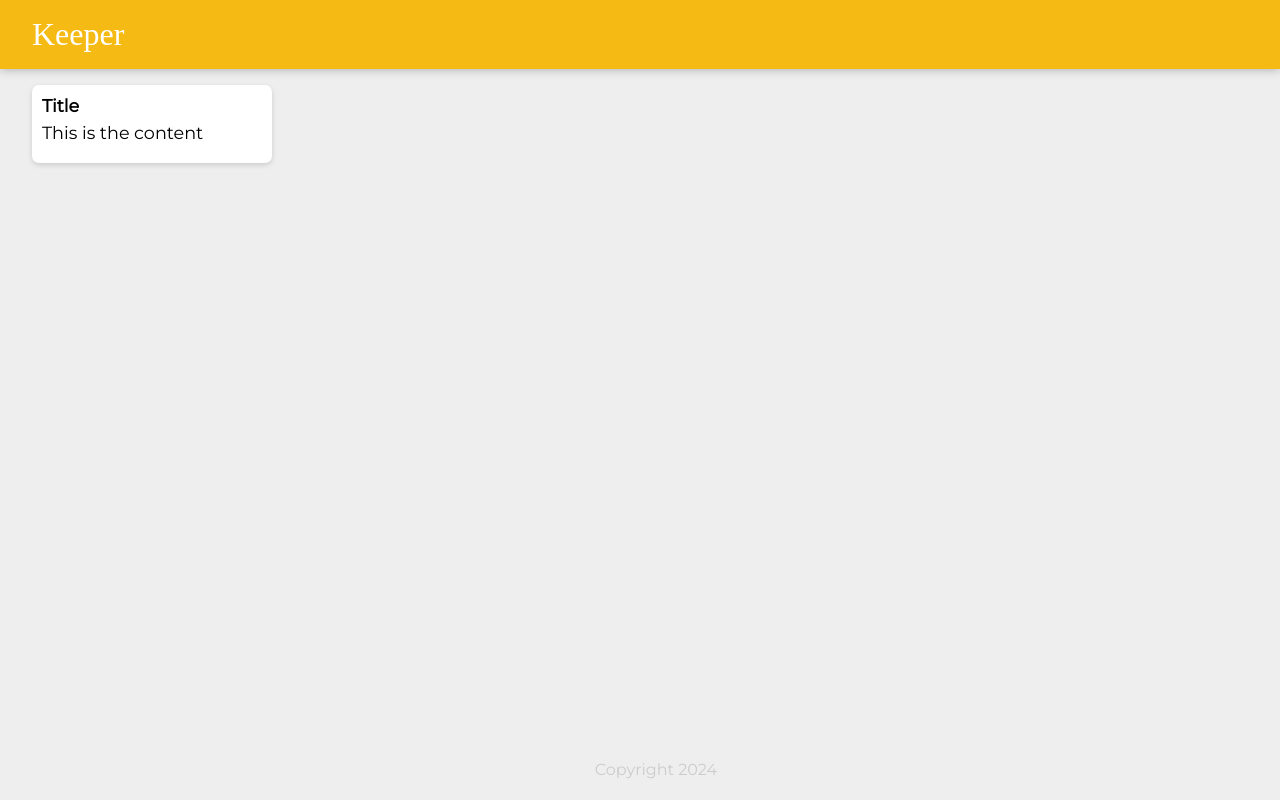
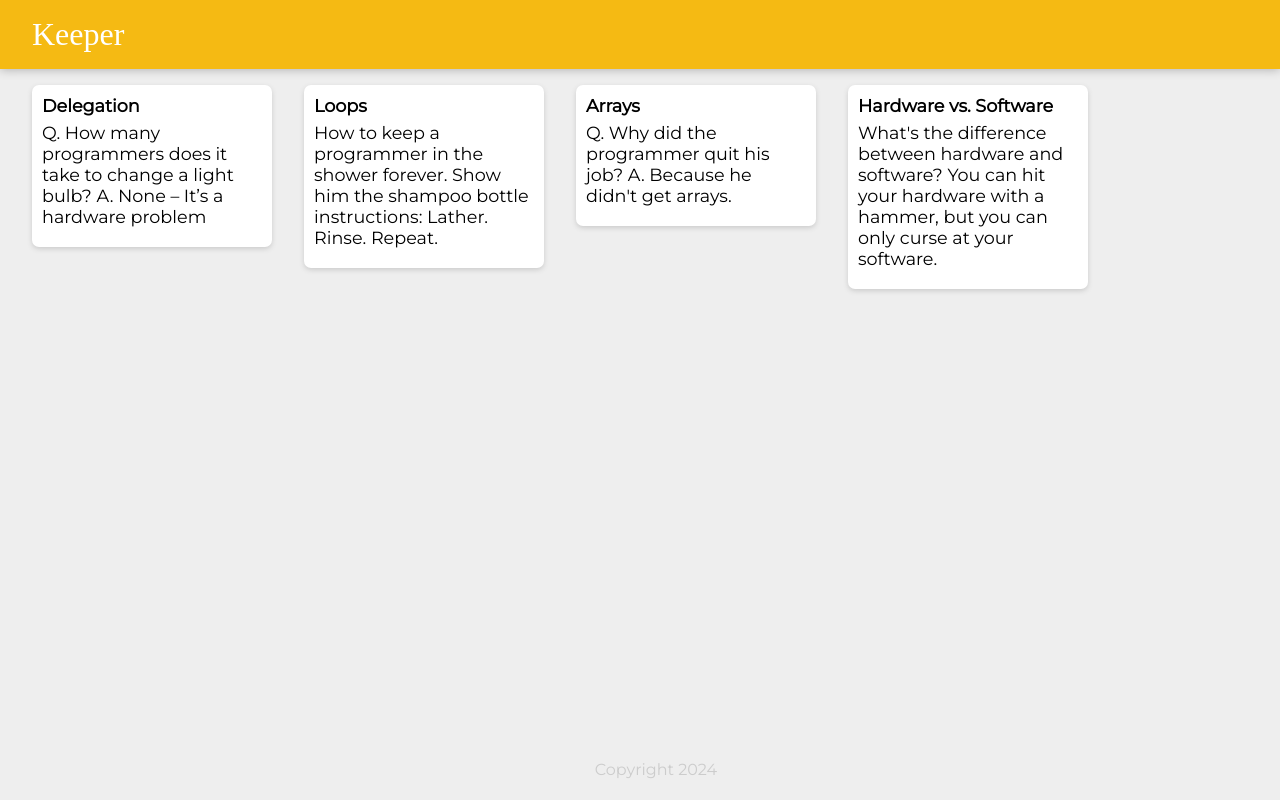
Before and after one commit to PhatKiwi/keeper-app, a React (Create React App) app: page / in a window 1280 px wide. Built offline with nearby package versions, Linux system fonts and the light colour scheme; a web font is replaced by a local one.

Commit message:
default notes and use props

```diff
--- a/src/components/app.jsx
+++ b/src/components/app.jsx
@@ -2,12 +2,13 @@
 import Header from "./header";
 import Footer from "./footer";
 import Note from "./note";
+import notes from "../notes"
 
 function App() {
-    return(
+    return (
         <div>
             <Header />
-            <Note />
+            {notes.map(note => <Note key={note.id} title={note.title} content={note.content} />)}
             <Footer />
         </div>
     )
--- a/src/components/footer.jsx
+++ b/src/components/footer.jsx
@@ -3,7 +3,7 @@
 function Footer() {
     const d = new Date();
     const year = d.getFullYear();
-    return(
+    return (
         <footer>
             <p>Copyright {year}</p>
         </footer>
--- a/src/components/header.jsx
+++ b/src/components/header.jsx
@@ -1,7 +1,7 @@
 import React from "react";
 
 function Header() {
-    return(
+    return (
         <header>
             <h1>Keeper</h1>
         </header>
--- a/src/components/note.jsx
+++ b/src/components/note.jsx
@@ -1,10 +1,10 @@
 import React from "react";
 
-function Note() {
+function Note(props) {
     return (
         <div className="note">
-            <h1>Title</h1>
-            <p>This is the content</p>
+            <h1>{props.title}</h1>
+            <p>{props.content}</p>
         </div>
     )
 }
--- /dev/null
+++ b/src/notes.js
@@ -0,0 +1,28 @@
+const notes = [
+  {
+    key: 1,
+    title: "Delegation",
+    content:
+      "Q. How many programmers does it take to change a light bulb? A. None – It’s a hardware problem"
+  },
+  {
+    key: 2,
+    title: "Loops",
+    content:
+      "How to keep a programmer in the shower forever. Show him the shampoo bottle instructions: Lather. Rinse. Repeat."
+  },
+  {
+    key: 3,
+    title: "Arrays",
+    content:
+      "Q. Why did the programmer quit his job? A. Because he didn't get arrays."
+  },
+  {
+    key: 4,
+    title: "Hardware vs. Software",
+    content:
+      "What's the difference between hardware and software? You can hit your hardware with a hammer, but you can only curse at your software."
+  }
+];
+
+export default notes;
```
